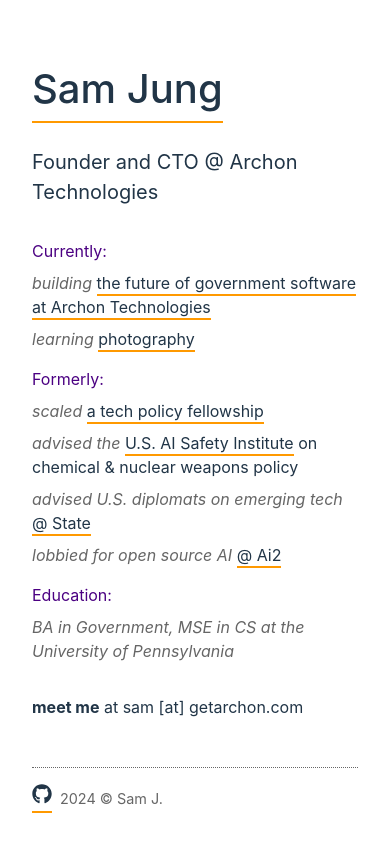
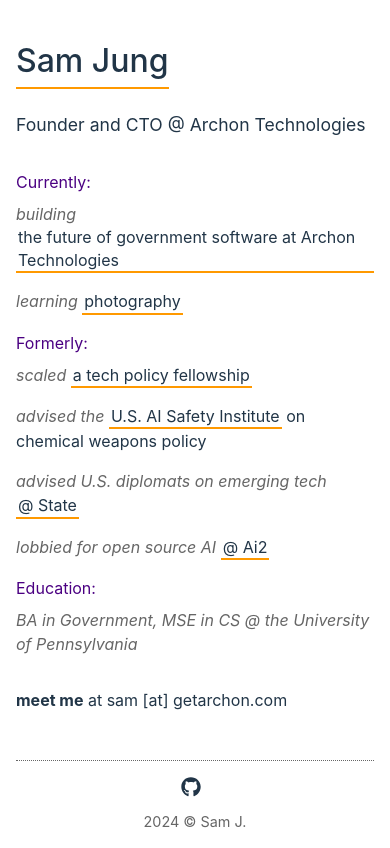
Before and after one commit to sammjung/sam-website, a React (Vite) app: page / in a window 390 px wide. Built offline with nearby package versions, Linux system fonts and the light colour scheme.

Commit message:
Make website mobile responsive

```diff
--- a/src/index.css
+++ b/src/index.css
@@ -15,21 +15,43 @@
 
 #root {
   max-width: 800px;
+  width: 100%;
   margin: 0 auto;
-  padding: 2rem;
+  padding: 1rem;
   text-align: left;
+  box-sizing: border-box;
+}
+
+@media (min-width: 768px) {
+  #root {
+    padding: 2rem;
+  }
 }
 
 h1 {
-  font-size: 2.5rem;
+  font-size: 2rem;
   margin-bottom: 0.5rem;
   font-weight: 500;
+  word-wrap: break-word;
+}
+
+@media (min-width: 768px) {
+  h1 {
+    font-size: 2.5rem;
+  }
 }
 
 h2 {
-  font-size: 1.25rem;
+  font-size: 1.1rem;
   font-weight: normal;
   margin-bottom: 2rem;
+  word-wrap: break-word;
+}
+
+@media (min-width: 768px) {
+  h2 {
+    font-size: 1.25rem;
+  }
 }
 
 h3 {
@@ -46,6 +68,7 @@
 
 li {
   margin-bottom: 0.5rem;
+  word-wrap: break-word;
 }
 
 em {
@@ -58,6 +81,9 @@
   border-bottom: 2px solid #f90;
   color: inherit;
   padding-bottom: 1px;
+  word-wrap: break-word;
+  display: inline-block;
+  line-height: 1.4;
 }
 
 a:hover {
@@ -88,3 +114,19 @@
   font-size: 0.9rem;
   margin: 0.5rem 0 2rem 0;
 }
+
+/* Mobile-specific adjustments */
+@media (max-width: 480px) {
+  li {
+    margin-bottom: 1rem;
+  }
+
+  a {
+    padding: 0 2px;
+  }
+
+  .footer-content {
+    flex-direction: column;
+    gap: 0.5rem;
+  }
+}
--- a/src/pages/Hobbies.tsx
+++ b/src/pages/Hobbies.tsx
@@ -4,7 +4,7 @@
   return (
     <div>
       <h1>
-        <Link to="/" style={{ borderBottom: '2px solid #f90', display: 'inline-block', paddingBottom: '2px' }}>
+        <Link to="/" style={{ borderBottom: '2px solid #f90', display: 'inline-block', paddingBottom: '2px', maxWidth: '100%' }}>
           Sam Jung
         </Link>
       </h1>
@@ -14,7 +14,7 @@
 
       <h3># Hobbies</h3>
 
-      <div>
+      <div style={{ maxWidth: '100%', overflow: 'hidden' }}>
         <h4>Things I'm trying:</h4>
         <ul style={{ listStyleType: 'none', padding: 0 }}>
           <li>★ Photography</li>
@@ -42,7 +42,7 @@
         </ul>
       </div>
 
-      <div style={{ borderTop: '1px dotted #666', marginTop: '3rem', paddingTop: '1rem' }}>
+      <div className="footer-content" style={{ borderTop: '1px dotted #666', marginTop: '3rem', paddingTop: '1rem' }}>
         <p style={{ margin: 0, color: '#666', fontSize: '0.9rem' }}>2024 © Sam J.</p>
       </div>
     </div>
--- a/src/pages/Home.tsx
+++ b/src/pages/Home.tsx
@@ -4,7 +4,7 @@
 function Home() {
   return (
     <div>
-      <h1 style={{ borderBottom: '2px solid #f90', display: 'inline-block', paddingBottom: '2px' }}>Sam Jung</h1>
+      <h1 style={{ borderBottom: '2px solid #f90', display: 'inline-block', paddingBottom: '2px', maxWidth: '100%' }}>Sam Jung</h1>
       <h2>Founder and CTO @ Archon Technologies</h2>
 
       <h3>Currently:</h3>
@@ -16,21 +16,20 @@
       <h3>Formerly:</h3>
       <ul style={{ listStyleType: 'none', padding: 0 }}>
         <li><em>scaled</em> <a href="https://paragonfellowship.org">a tech policy fellowship</a></li>
-        <li><em>advised the </em> <a href="https://www.nist.gov/aisi">U.S. AI Safety Institute</a> on chemical & nuclear weapons policy</li>
+        <li><em>advised the </em> <a href="https://www.nist.gov/aisi">U.S. AI Safety Institute</a> on chemical weapons policy</li>
         <li><em>advised U.S. diplomats on emerging tech</em> <a href="https://www.state.gov"> @ State</a></li>
         <li><em>lobbied for open source AI</em> <a href="https://allenai.org">@ Ai2</a></li>
       </ul>
 
       <h3>Education:</h3>
       <ul style={{ listStyleType: 'none', padding: 0 }}>
-        <li><em>BA in Government, MSE in CS at the University of Pennsylvania</em></li>
+        <li><em>BA in Government, MSE in CS @ the University of Pennsylvania</em></li>
       </ul>
 
+      <p style={{ marginTop: '2rem', wordBreak: 'break-word' }}><strong>meet me</strong> at sam [at] getarchon.com</p>
 
-      <p style={{ marginTop: '2rem' }}><strong>meet me</strong> at sam [at] getarchon.com</p>
-
-      <div style={{ borderTop: '1px dotted #666', marginTop: '3rem', paddingTop: '1rem', display: 'flex', alignItems: 'center' }}>
-        <a href="https://github.com/sammjung" style={{ marginRight: '0.5rem' }}><FaGithub size={20} /></a>
+      <div className="footer-content" style={{ borderTop: '1px dotted #666', marginTop: '3rem', paddingTop: '1rem', display: 'flex', alignItems: 'center', gap: '0.5rem', flexWrap: 'wrap' }}>
+        <a href="https://github.com/sammjung" style={{ marginRight: '0.5rem', borderBottom: 'none' }}><FaGithub size={20} /></a>
         <p style={{ margin: 0, color: '#666', fontSize: '0.9rem' }}>2024 © Sam J.</p>
       </div>
     </div>
```
